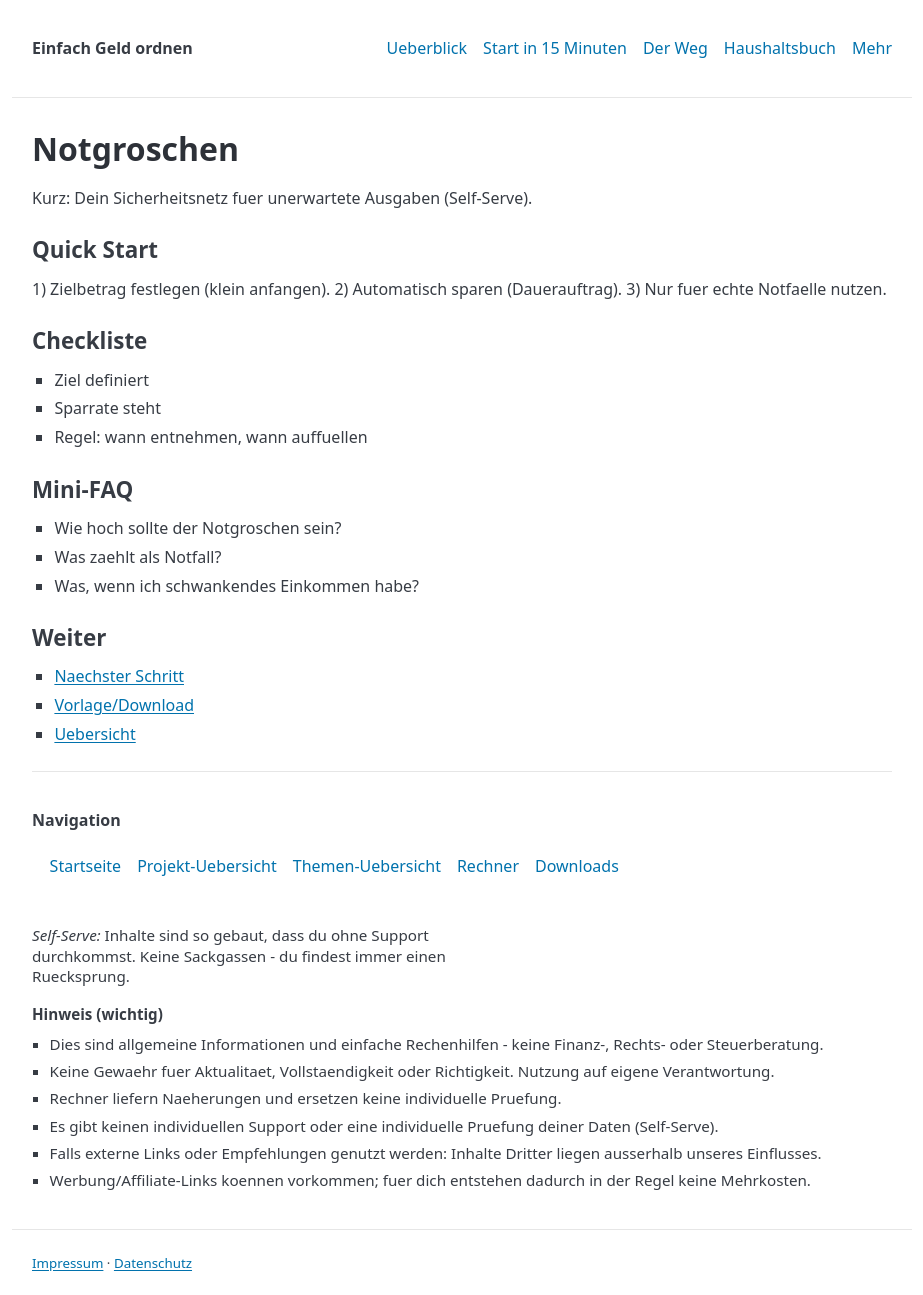
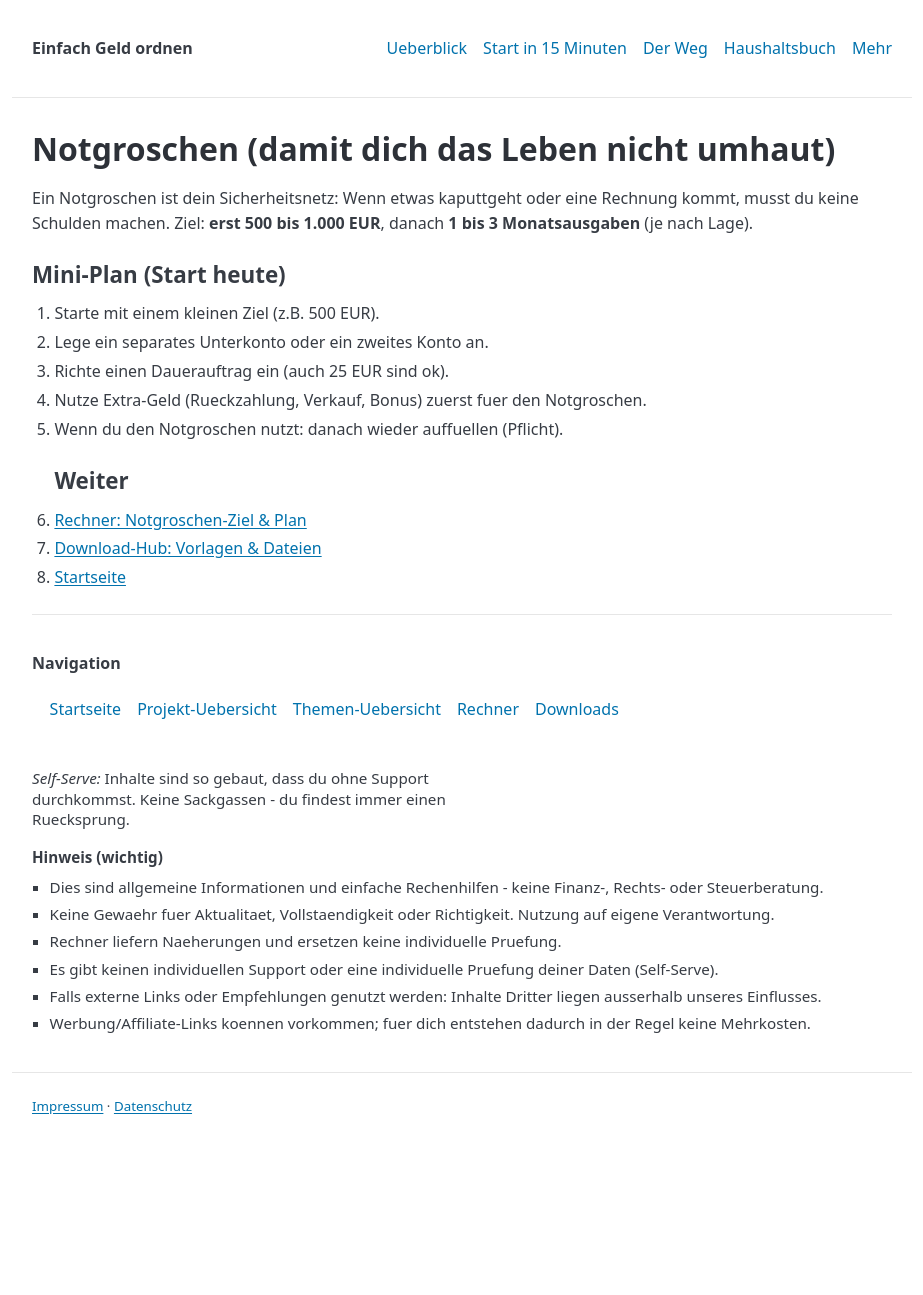
Before and after one commit to gluecklich-tools/einfach-geld-ordnen, a Jekyll site: the page built from seiten/notgroschen.md, in a window 1280 px wide. Shown: the whole page, without its empty margins (178-1101 px from the left). Built offline with Jekyll 4.4.1, drawn with Linux system fonts in a browser that asks for light colours; after the commit the page ends 1138 px from its top, so only the background shows below that.

Commit message:
MVP02 chunk8: notgroschen + rechner + download-hub

```diff
--- a/seiten/notgroschen.md
+++ b/seiten/notgroschen.md
@@ -1,32 +1,19 @@
 ---
 layout: default
-title: "Notgroschen"
+title: Notgroschen aufbauen
 permalink: /seiten/notgroschen.html
 ---
-# Notgroschen
-
-Kurz: Dein Sicherheitsnetz fuer unerwartete Ausgaben (Self-Serve).
-
-## Quick Start
-1) Zielbetrag festlegen (klein anfangen).
-2) Automatisch sparen (Dauerauftrag).
-3) Nur fuer echte Notfaelle nutzen.
-
-## Checkliste
-- Ziel definiert
-- Sparrate steht
-- Regel: wann entnehmen, wann auffuellen
-
-## Mini-FAQ
-- Wie hoch sollte der Notgroschen sein?
-- Was zaehlt als Notfall?
-- Was, wenn ich schwankendes Einkommen habe?
-
+# Notgroschen (damit dich das Leben nicht umhaut)
+Ein Notgroschen ist dein Sicherheitsnetz: Wenn etwas kaputtgeht oder eine Rechnung kommt, musst du keine Schulden machen.
+Ziel: **erst 500 bis 1.000 EUR**, danach **1 bis 3 Monatsausgaben** (je nach Lage).
+## Mini-Plan (Start heute)
+1. Starte mit einem kleinen Ziel (z.B. 500 EUR).
+2. Lege ein separates Unterkonto oder ein zweites Konto an.
+3. Richte einen Dauerauftrag ein (auch 25 EUR sind ok).
+4. Nutze Extra-Geld (Rueckzahlung, Verkauf, Bonus) zuerst fuer den Notgroschen.
+5. Wenn du den Notgroschen nutzt: danach wieder auffuellen (Pflicht).
 ## Weiter
-
-- [Naechster Schritt]({{ site.baseurl }}/seiten/notgroschen-rechner.html)
-- [Vorlage/Download]({{ site.baseurl }}/seiten/haushaltsbuch-vorlage-kostenlos.html)
-- [Uebersicht]({{ site.baseurl }}/seiten/index.html)
-
-
+1. [Rechner: Notgroschen-Ziel & Plan]({{ site.baseurl }}/seiten/rechner-notgroschen.html)
+2. [Download-Hub: Vorlagen & Dateien]({{ site.baseurl }}/seiten/download-hub-notgroschen.html)
+3. [Startseite]({{ site.baseurl }}/index.html)
 {% include no_sackgasse_footer.html %}
```
Also changed, not shown: seiten/download-hub-notgroschen.md (+2 -2 lines), seiten/rechner-notgroschen.md (+36 -26 lines).
